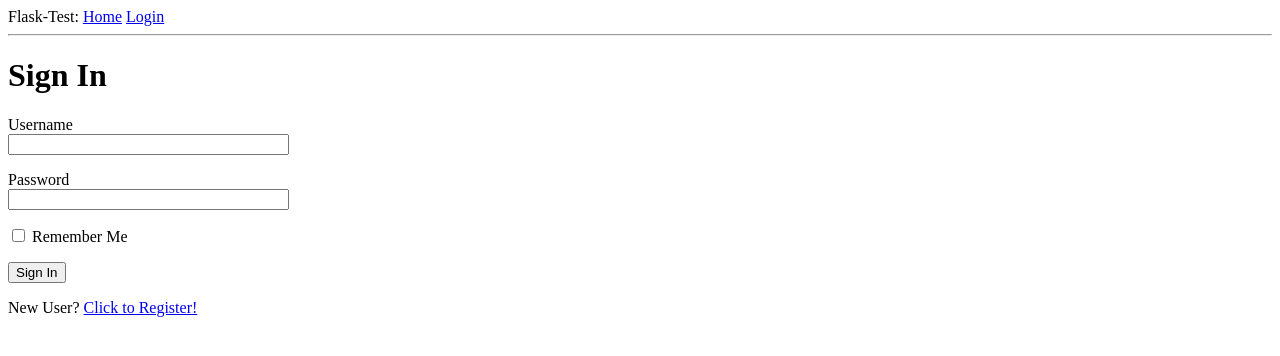
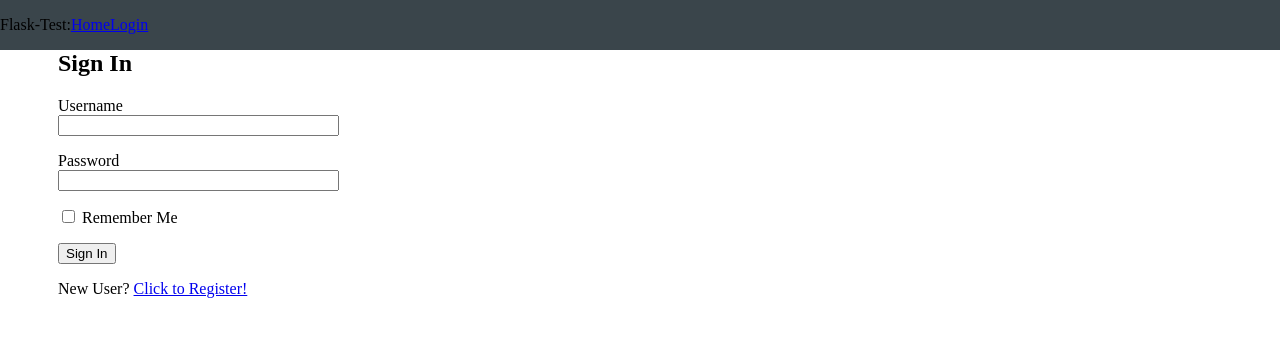
Before and after one commit to solenne2404/ContentPasContent, a Flask app: a page that uses Flask/app/templates/base.html in a window 1280 px wide. Shown: the top 356 px of the page. Run offline with Flask 2, Linux system fonts and the light colour scheme.

Commit message:
Add style.css file

```diff
--- /dev/null
+++ b/Flask/app/static/style.css
@@ -0,0 +1,23 @@
+
+/*****************************************************************************************************
+NAVIGATION
+*****************************************************************************************************/
+nav {
+    position: absolute;
+    left: 0;
+    top: 0;
+    width: 100%;
+    height: 50px;
+    display: flex;
+    flex-direction: row;
+    background-color: #3A454bff;
+    align-items: center;
+}
+
+/*****************************************************************************************************
+SECTION
+*****************************************************************************************************/
+section {
+    margin-top: 50px;
+    margin-left: 50px;
+}
--- a/Flask/app/templates/base.html
+++ b/Flask/app/templates/base.html
@@ -4,14 +4,15 @@
         <meta charset="UTF-8">
         <meta name="viewport" content="width=device-width, initial-scale=1.0">
         <meta http-equiv="X-UA-Compatible" content="ie=edge">
+        <link rel="stylesheet" href="../static/style.css" type="text/css">
         {% if title %}
-            <title>{{ title }} - Microblog</title>
+            <title>{{ title }} - Contents, pas contents?</title>
         {% else %}
-            <title>Welcome to Microblog</title>
+            <title>L'humeur du moment</title>
         {% endif %}
     </head>
     <body>
-        <div>
+        <nav>
             Flask-Test:
             <a href="{{ url_for('index') }}">Home</a>
             {% if current_user.is_anonymous %}
@@ -19,8 +20,8 @@
             {% else %}
             <a href="{{ url_for('logout') }}">Logout</a>
             {% endif %}
-        </div>
-        <hr>
+        </nav>
+        <section>
             {% with messages = get_flashed_messages() %}
             {% if messages %}
             <ul>
@@ -32,5 +33,7 @@
             {% endwith%}
 
             {% block content %}{% endblock %}
+        </section>
+
     </body>
 </html>
```
Lines whose indentation alone changed are shown as unchanged.
